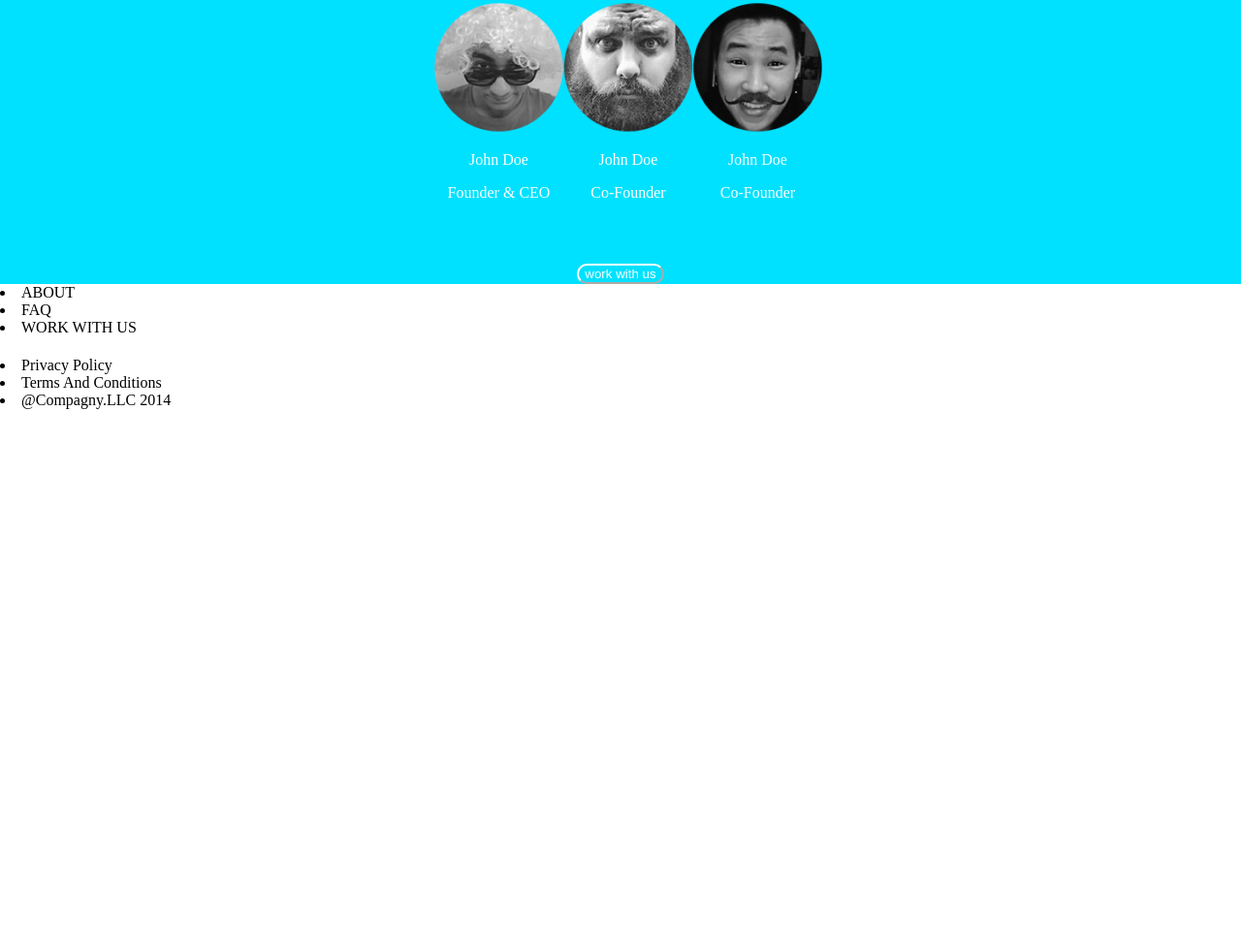
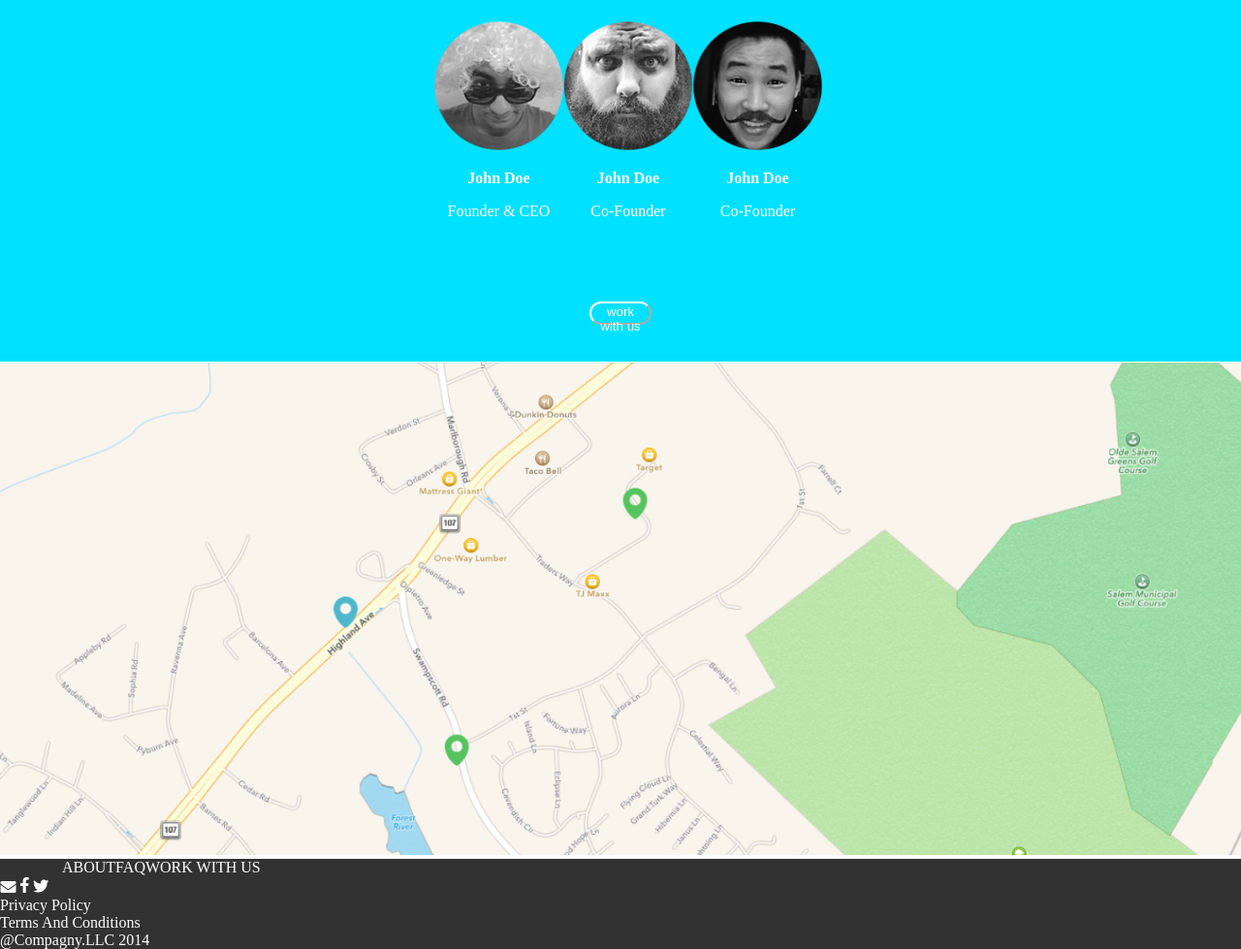
Before and after one commit to cousseaualban/TP-HTML5-SCSS, a plain HTML site: page index.html in a window 1280 px wide. Shown: the part 1024-2003 px from the top of the page at 97% size. Before the commit the page ends 1446 px from the top, so only its background shows below. Drawn offline with Linux system fonts and the light colour scheme.

Commit message:
TP HTML5+SCSS v5

```diff
--- a/_variables.scss
+++ b/_variables.scss
@@ -3,3 +3,5 @@ $navColor: #808080;
 $secondColor: #00E1FF;
 
 $thirdColor: #FFFFFF;
+
+$footerColor: #333232;
--- a/index.html
+++ b/index.html
@@ -55,21 +55,21 @@
             <!-- Premier article -->
             <article>
                 <img src="./assets/first.png" alt="Photo premier John Doe">
-                <p>John Doe</p>
+                <p><b>John Doe</b></p>
                 <p>Founder & CEO</p>
             </article>
 
             <!-- Deuxième article -->
             <article>
                 <img src="./assets/second.png" alt="Photo deuxième John Doe">
-                <p>John Doe</p>
+                <p><b>John Doe</b></p>
                 <p>Co-Founder</p>
             </article>
 
             <!-- Troisième article -->
             <article>
                 <img src="./assets/third.png" alt="Photo troisième John Doe">
-                <p>John Doe</p>
+                <p><b>John Doe</b></p>
                 <p>Co-Founder</p>
             </article>
         </div>
@@ -79,7 +79,9 @@
     <!-- Fin section 3 -->
 
     <!-- Début section 4 -->
-    <section class="map"></section>
+    <section class="map">
+        <img src="./assets/map.png" alt="Image map">
+    </section>
     <!-- Fin section 4 -->
 
     <!-- Début du footer-->
--- a/style.scss
+++ b/style.scss
@@ -65,7 +65,7 @@ body {
     .section3{
         width: 100%;
         margin: auto;
-        height: 50vh;
+        height: 60vh;
         background-color: $secondColor;
         display: flex;
         flex-direction: column;
@@ -86,10 +86,31 @@ body {
         }
 
         button{
+            width: 5%;
+            height: 3vh;
+            margin-bottom: 3%;
             background-color: $secondColor;
             color: $thirdColor;
             border-radius: 12px;
             border-color: $thirdColor;
         }
     }
+
+    .map{
+        img{
+            width: 100%;
+        }
+    }
+
+    .footer{
+        background-color: $footerColor;
+        color: $thirdColor;
+        list-style-type: none;
+
+        .links{
+            width: 90%;
+            margin: auto;
+            display: flex;
+        }
+    }
 }
```
Also changed, not shown: style.css, 1 other file.
